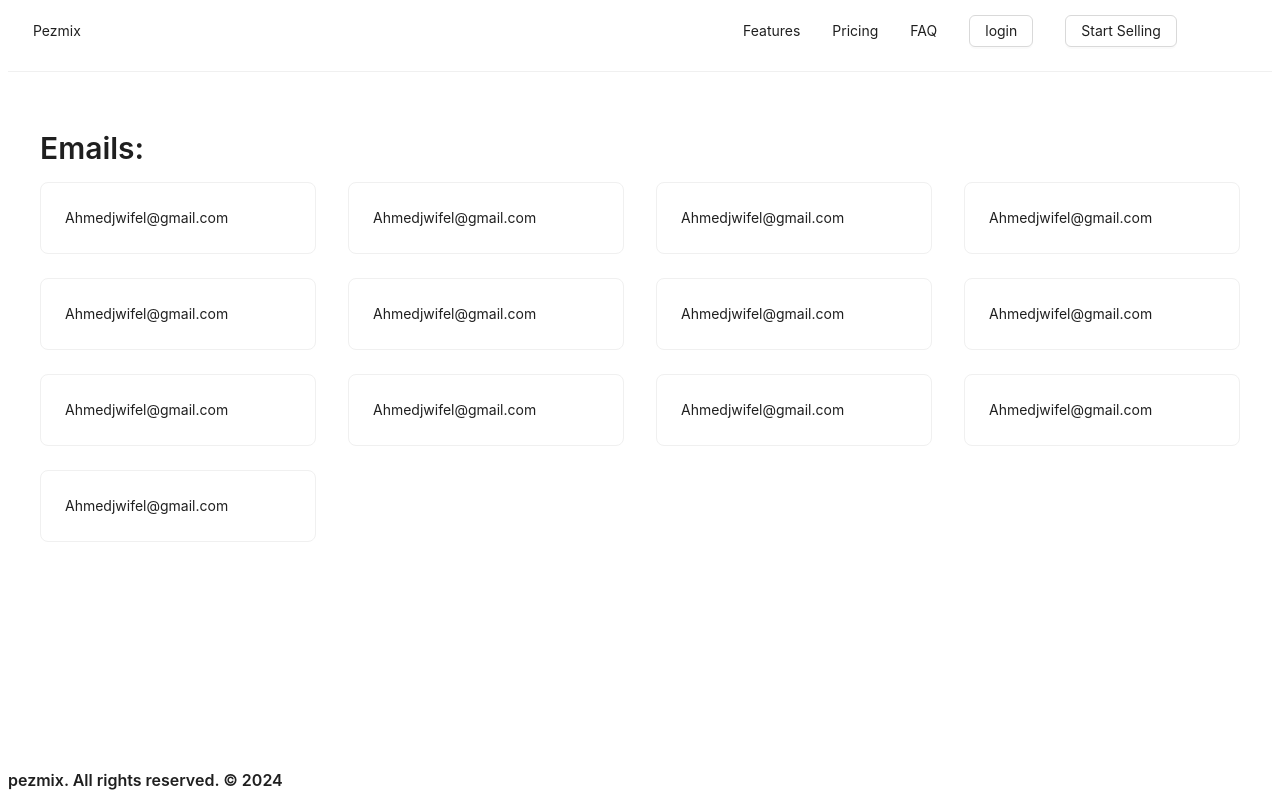
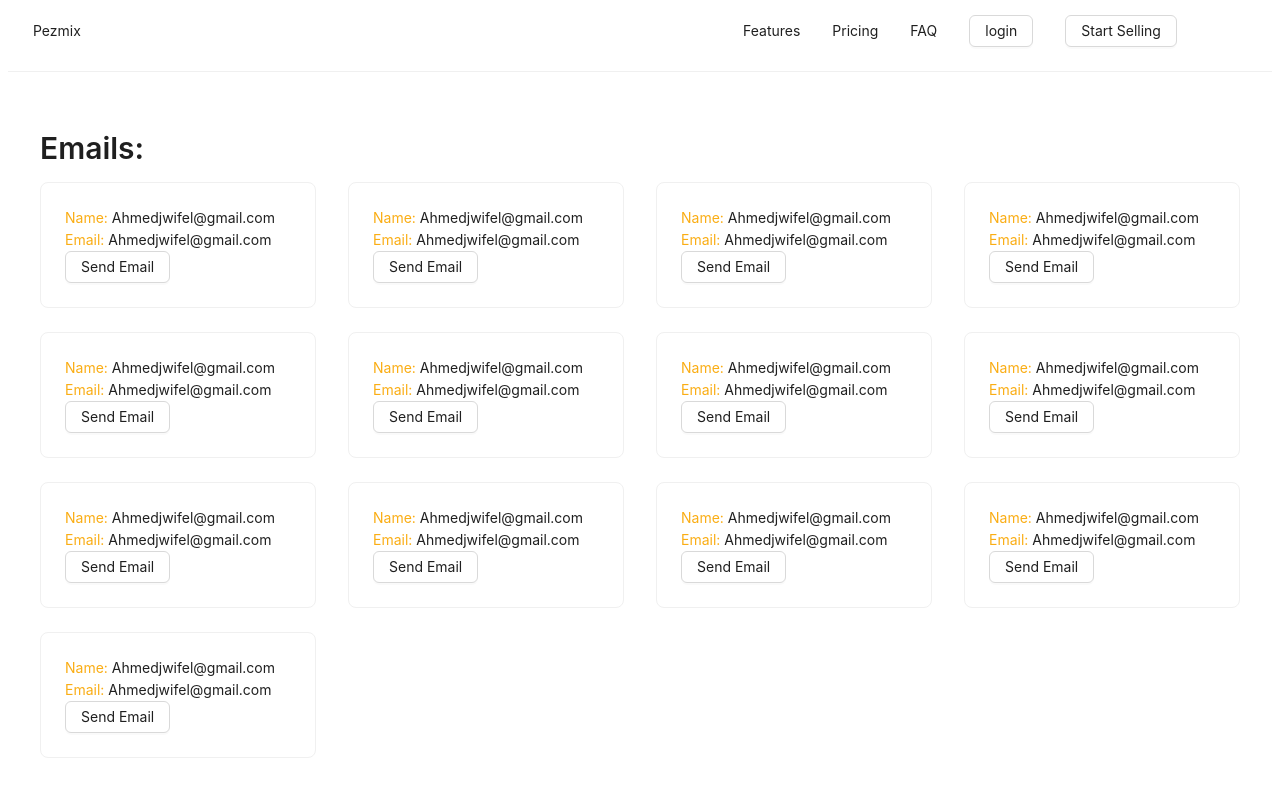
Before and after one commit to ahmedjw/pezmix-Task, a React (Create React App) app in the folder clientCode/: page /service/emails in a window 1280 px wide. Built offline with nearby package versions, Linux system fonts and the light colour scheme.

Commit message:
create initail crad component

```diff
--- a/clientCode/src/components/EmailContainer/index.tsx
+++ b/clientCode/src/components/EmailContainer/index.tsx
@@ -1,8 +1,8 @@
 import React from "react";
 import { EmailsContainerProps } from "./interfaces";
-import { Card, Col, Row, Typography } from "antd";
+import { Button, Card, Col, Row, Typography } from "antd";
 
-const { Title } = Typography;
+const { Title, Text } = Typography;
 const EmainContainer: React.FC<EmailsContainerProps> = ({ emails }) => {
   return (
     <>
@@ -10,8 +10,16 @@ const EmainContainer: React.FC<EmailsContainerProps> = ({ emails }) => {
       <Row gutter={[32, 24]}>
         {emails.map((email) => (
           <Col span={6}>
-            <Card>
-              <Typography>{email}</Typography>
+            <Card style={{ gap: "30px" }}>
+              <Typography>
+                <Text type="warning">Name: </Text>
+                {email}
+              </Typography>
+              <Typography>
+                <Text type="warning">Email: </Text>
+                {email}
+              </Typography>
+              <Button>Send Email</Button>
             </Card>
           </Col>
         ))}
--- a/clientCode/src/components/Layout.tsx
+++ b/clientCode/src/components/Layout.tsx
@@ -11,7 +11,7 @@ export const Layout: React.FC = () => {
       <div style={contentStyle}>
         <Outlet />
       </div>
-      <Footer />
+      {/* <Footer /> */}
       {/* // instead of building a footer component */}
     </>
   );
```
Also changed, not shown: 1 other file (tests, documents, lock files or other folders).
